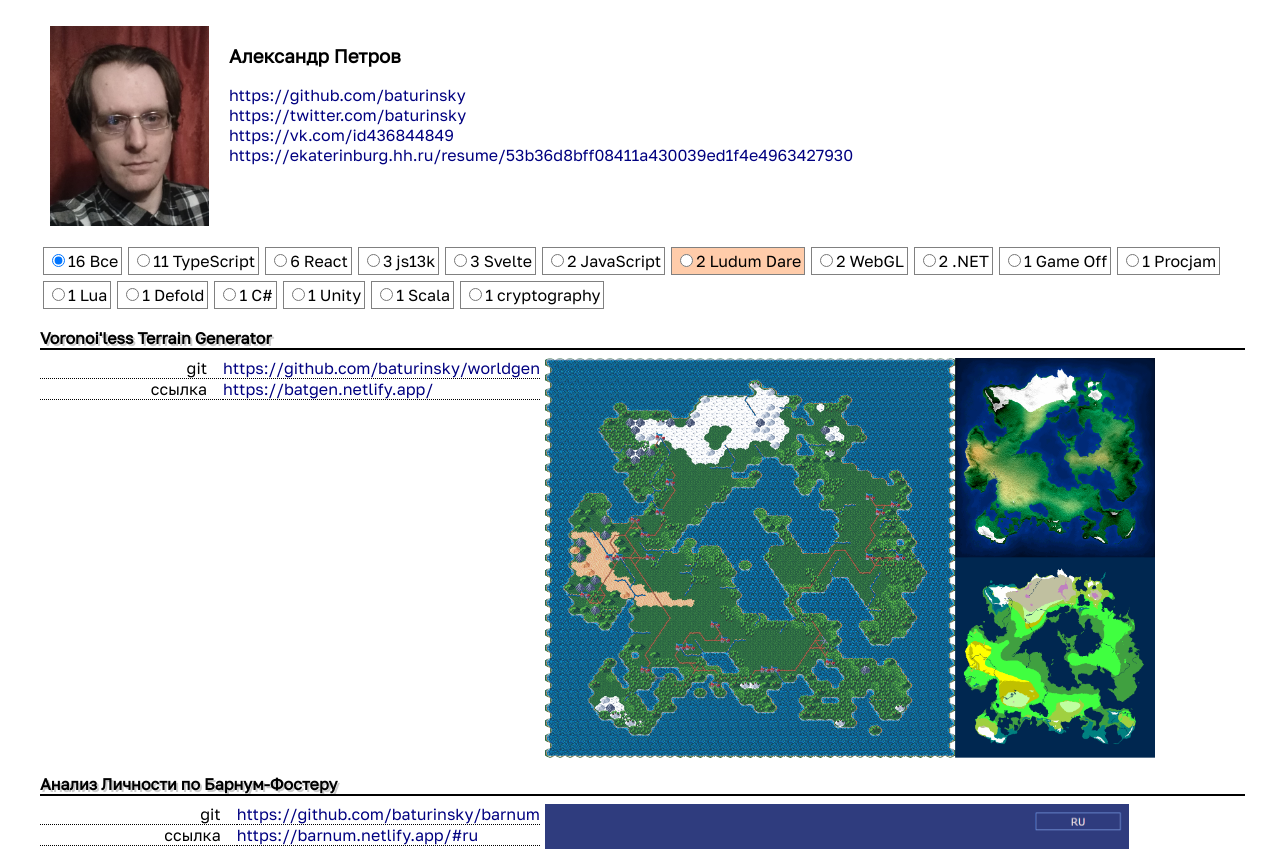
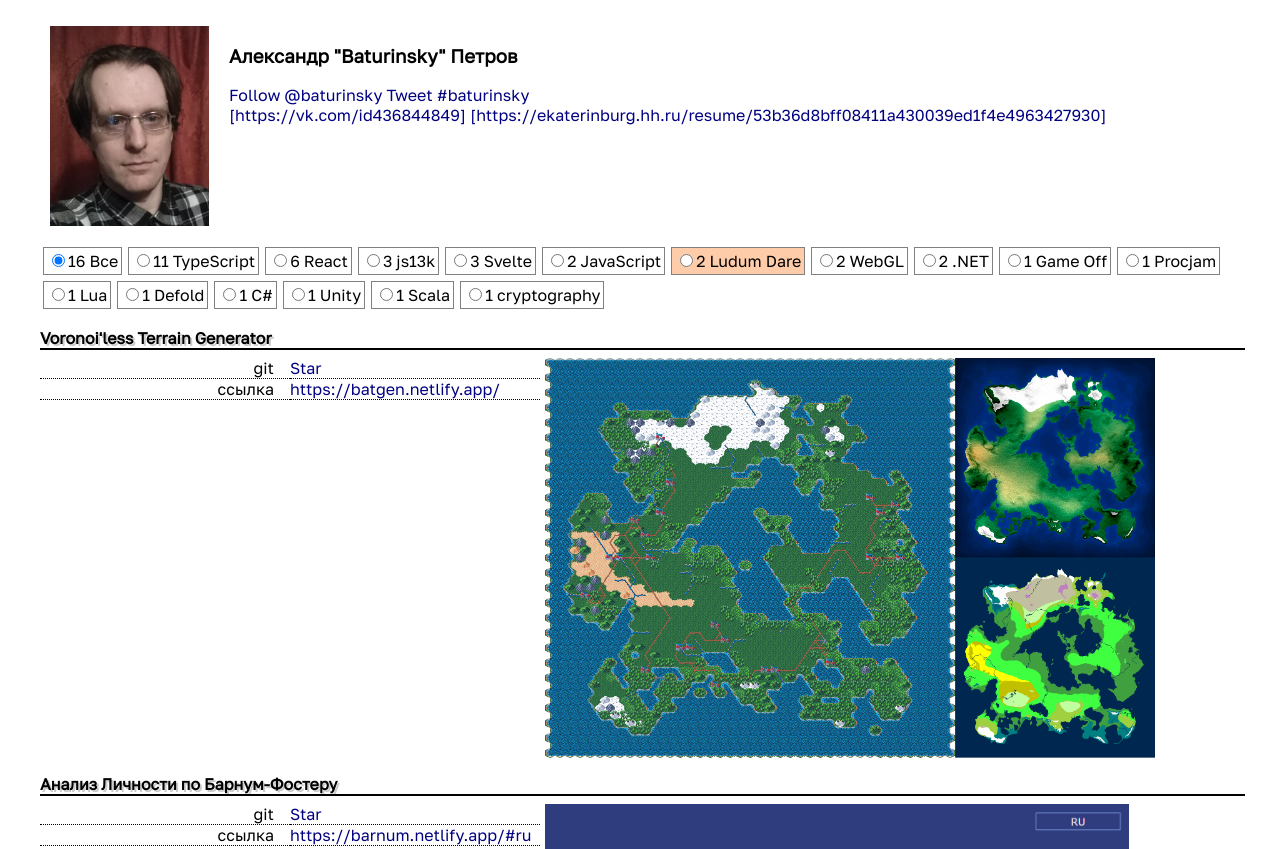
Before and after one commit to baturinsky/baturinsky.github.io, a plain HTML site: page projects-ru.html in a window 1280 px wide. Shown: the top 849 px of the page. Drawn offline with Linux system fonts and the light colour scheme.

Commit message:
Buttons!

```diff
--- a/projects-ru.html
+++ b/projects-ru.html
@@ -1,3 +1,5 @@
+<html>
+  <head>
     <style>
       @font-face {
         font-family: "Text";
@@ -99,40 +101,50 @@
         background: #fca;
       }
 
-  .photo{
+      .photo {
         height: 200px;
         width: auto;
       }
 
-  .intro{
+      .intro {
         display: flex;
         flex-direction: row;
       }
 
-  .intro>*{
+      .intro > * {
         margin: 10px;
       }
-
     </style>
+    <script async defer src="https://buttons.github.io/buttons.js"></script>
+  </head>
   <body>
     <div id="main">
       <div id="intro">
-
         <div class="intro">
-        <div><a href="photo.jpg"><img class="photo" src="photo.jpg"/></a></div>
           <div>
-          <h3>Александр Петров</h3>
-          https://github.com/baturinsky <br/>
-          https://twitter.com/baturinsky <br/>
-          https://vk.com/id436844849 <br/>
-          https://ekaterinburg.hh.ru/resume/53b36d8bff08411a430039ed1f4e4963427930 <br/>
+            <a href="photo.jpg"><img class="photo" src="photo.jpg" /></a>
+          </div>
+          <div>
+            <h3>Александр "Baturinsky" Петров</h3>
+            <a
+              class="github-button"
+              href="https://github.com/baturinsky"
+              data-size="large"
+              data-show-count="true"
+              aria-label="Follow @baturinsky on GitHub"
+              >Follow @baturinsky</a
+            >
+            <a href="https://twitter.com/intent/tweet?button_hashtag=baturinsky&ref_src=twsrc%5Etfw" class="twitter-hashtag-button" data-size="large" data-show-count="false">Tweet #baturinsky</a><script async src="https://platform.twitter.com/widgets.js" charset="utf-8"></script>
+            <br />
+            [https://vk.com/id436844849]
+            [https://ekaterinburg.hh.ru/resume/53b36d8bff08411a430039ed1f4e4963427930]
+            <br />
           </div>
         </div>
       </div>
       <div id="tagsDiv"></div>
       <div id="projectsDiv"></div>
     </div>
-</body>
     <script>
       let lang = {
         source: "git",
@@ -145,7 +157,7 @@
           tags: `Scala,.NET,cryptography`,
           languages: `Scala`,
           source: `https://github.com/baturinsky/Scala-Ecc`,
-      text: `Бибилиотека для подписывания и проверки цифровых подписей по алгоритму ECDSA`,
+          text: `Библиотека для подписывания и проверки цифровых подписей по алгоритму ECDSA`,
         },
         {
           title: `Physics Yes/No`,
@@ -423,7 +435,7 @@
           .split("\n\n")
           .map((s) => `<p>${s}</p>`)
           .join("\n")
-      .replace(/(https?:\/\/[\S]+)/gm, `<a href="$1">$1</a>`);
+          .replace(/(\[https?:\/\/[\S]+\])/gm, `<a href="$1">$1</a>`);
       }
 
       document.getElementById("intro").innerHTML = formatText(
@@ -486,7 +498,12 @@
               } else {
                 [name, url] = [lang[linkType], link];
               }
+              if (name == "git") {
+                linksText += `<div>${name}</div><div>
+<a class="github-button" href="${url}" data-size="large" data-show-count="true" aria-label="Star ${p.title} on GitHub">Star</a></div>`;
+              } else {
                 linksText += `<div>${name}</div><div><a href="${url}">${url}</a></div>`;
+              }
             }
           }
 
@@ -512,3 +529,5 @@
 
       renderTable("Все");
     </script>
+  </body>
+</html>
```
Lines whose indentation alone changed are shown as unchanged.
